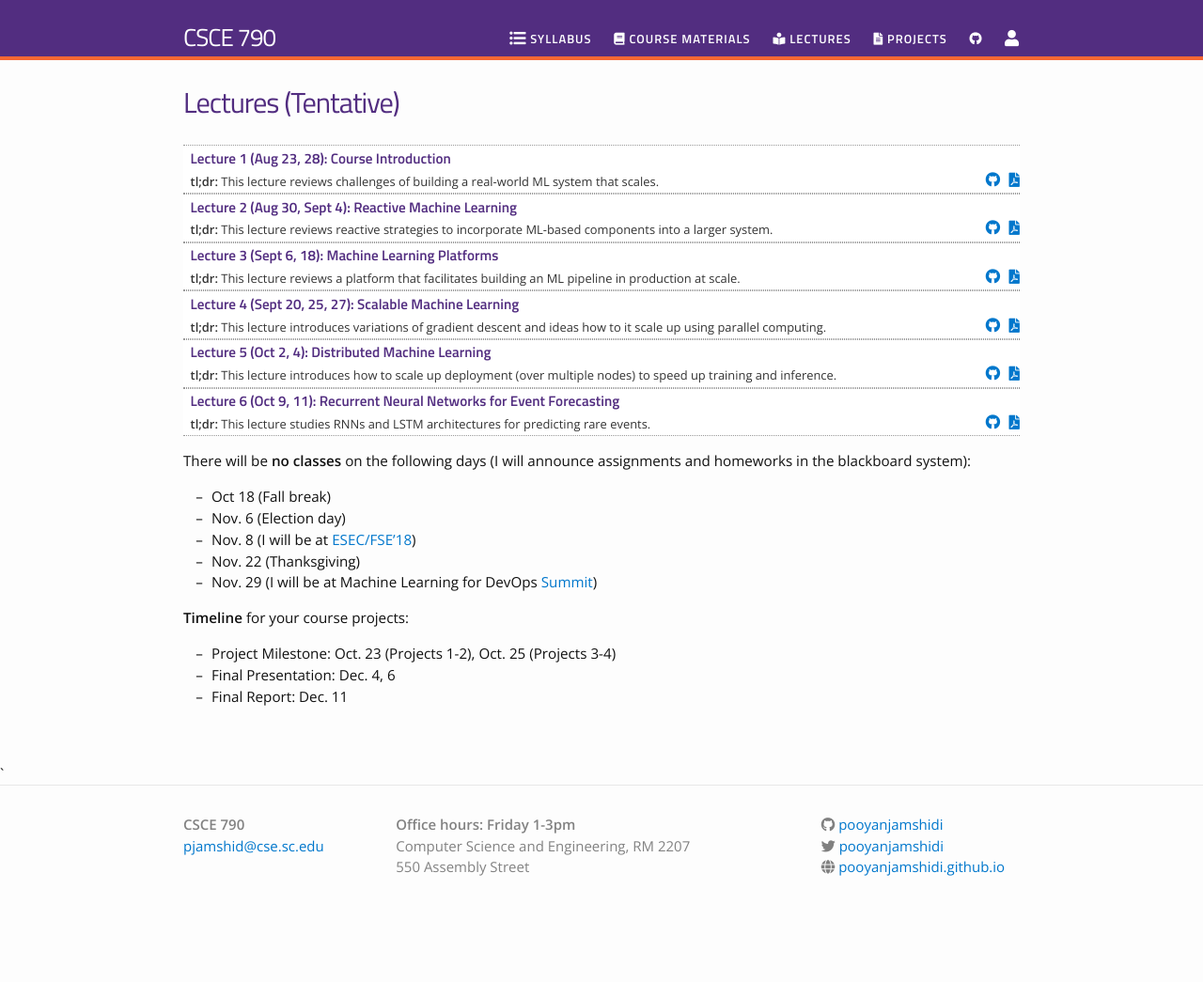
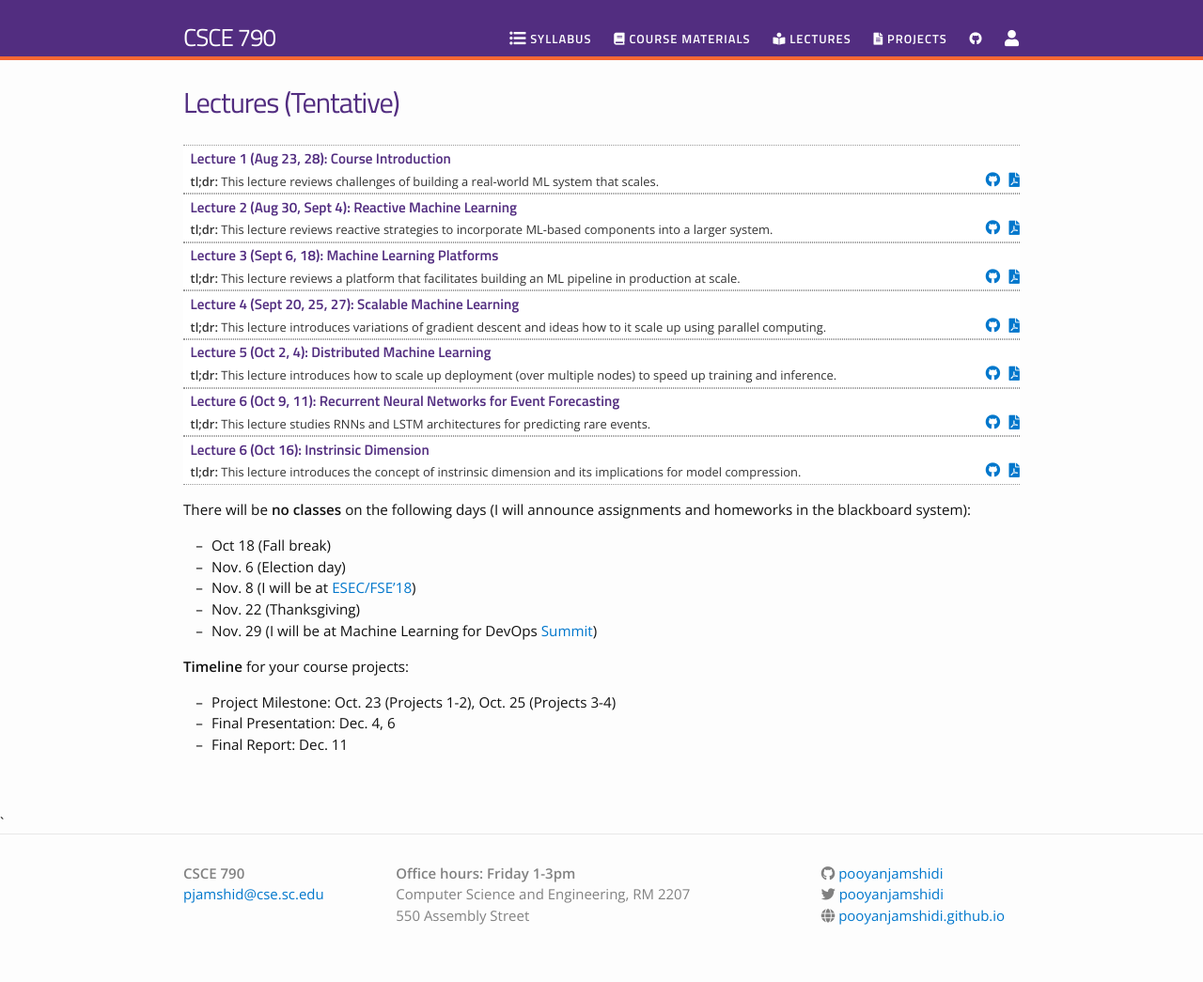
Before and after one commit to pooyanjamshidi/mls, a Jekyll site: the page built from lectures.md, in a window 1280 px wide. Shown: the whole page at 94% size. Built offline with Jekyll 4.4.1, drawn with Linux system fonts in a browser that asks for light colours; nearby versions of some CDN libraries; before the commit the page ends 994 px from its top, so only the background shows below that.

Commit message:
added mls07

```diff
--- a/_data/lectures.yml
+++ b/_data/lectures.yml
@@ -27,3 +27,8 @@
   filename: mls06
   dirname: lectures
   tldr: "This lecture studies RNNs and LSTM architectures for predicting rare events."
+
+- title: "Lecture 6 (Oct 16): Instrinsic Dimension"
+  filename: mls07
+  dirname: lectures
+  tldr: "This lecture introduces the concept of instrinsic dimension and its implications for model compression."
```
Also changed, not shown: 1 other file.
